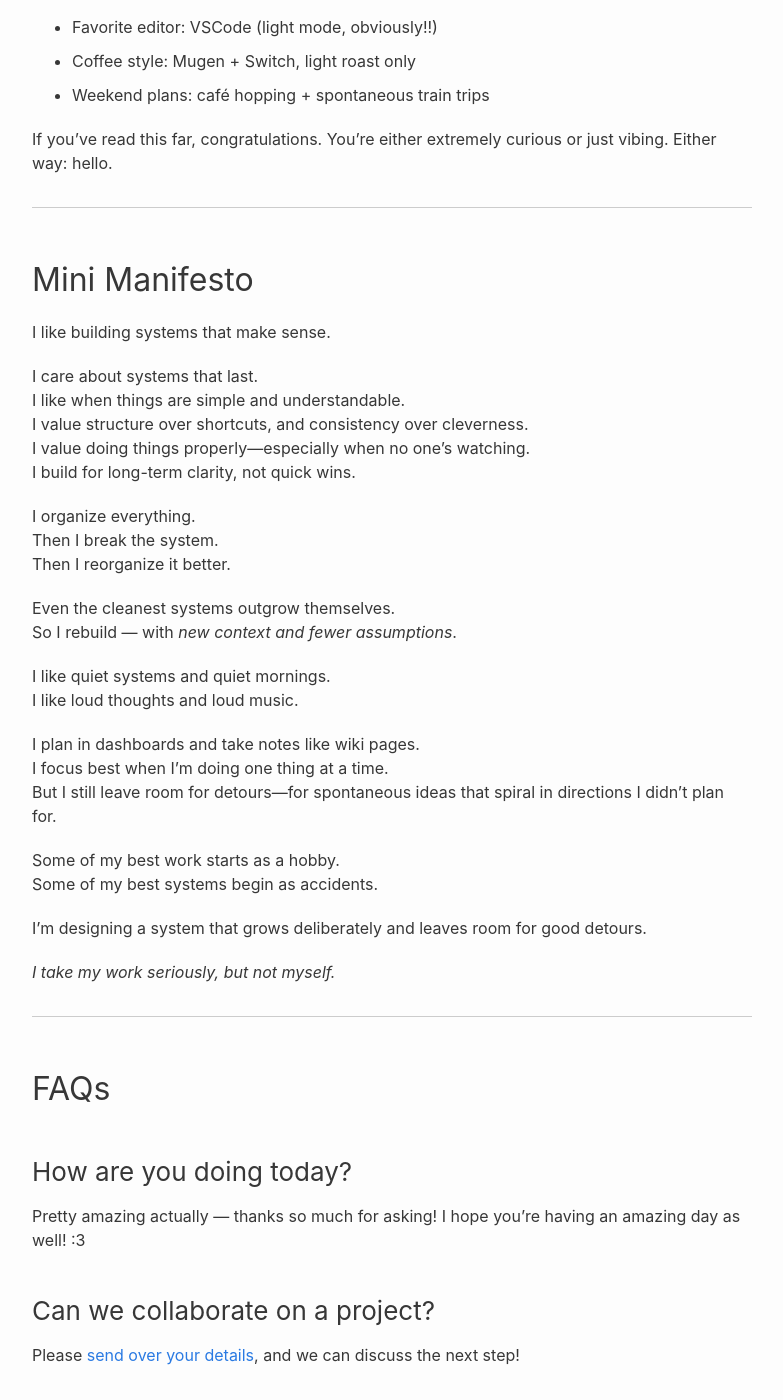
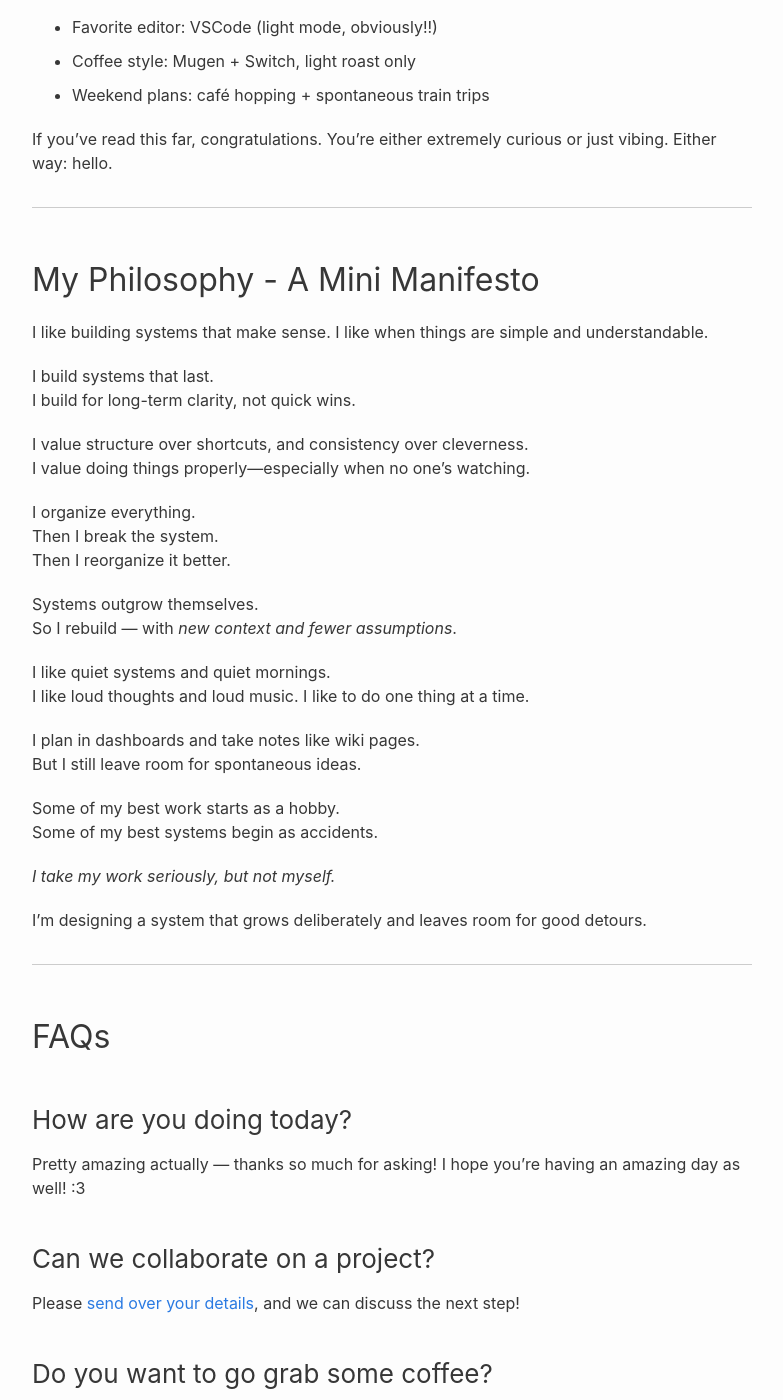
Before and after one commit to jarondlk/jaronchai-blog, a Jekyll site: the page built from pages/about.markdown, in a window 1280 px wide and 1400 px high, scrolled down 3229 px. Shown: the whole window, without its empty margins (248-1031 px from the left). Built offline with Jekyll 4.4.1, drawn with Linux system fonts in a browser that asks for light colours.

Commit message:
Update about page

```diff
--- a/pages/about.markdown
+++ b/pages/about.markdown
@@ -88,36 +88,37 @@
 
 ---
 
-## Mini Manifesto
+## My Philosophy - A Mini Manifesto
 
 I like building systems that make sense.
+I like when things are simple and understandable.
 
-I care about systems that last.
-I like when things are simple and understandable.
+I build systems that last.
+I build for long-term clarity, not quick wins.
+
 I value structure over shortcuts, and consistency over cleverness.
 I value doing things properly—especially when no one’s watching.
-I build for long-term clarity, not quick wins.
 
 I organize everything.
 Then I break the system.
 Then I reorganize it better.
 
-Even the cleanest systems outgrow themselves.
+Systems outgrow themselves.
 So I rebuild — with *new context and fewer assumptions*.
 
 I like quiet systems and quiet mornings.
 I like loud thoughts and loud music.
+I like to do one thing at a time.
 
 I plan in dashboards and take notes like wiki pages.
-I focus best when I’m doing one thing at a time.
-But I still leave room for detours—for spontaneous ideas that spiral in directions I didn’t plan for.
+But I still leave room for spontaneous ideas.
 
 Some of my best work starts as a hobby.
 Some of my best systems begin as accidents.
 
+*I take my work seriously, but not myself.*
+
 I’m designing a system that grows deliberately and leaves room for good detours.
-
-*I take my work seriously, but not myself.*
 
 ---
 
```
